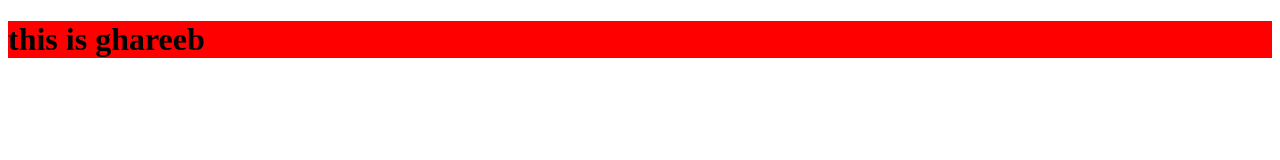
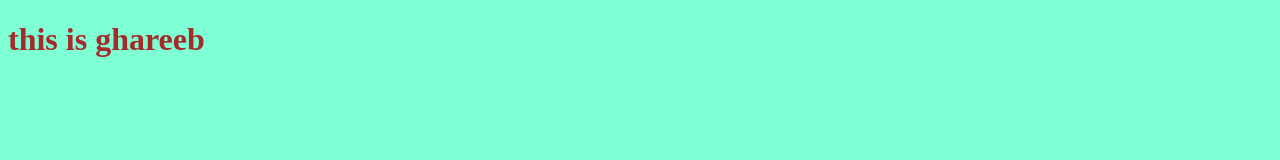
Before and after one commit to MedCom21/student-management, a plain HTML site: page index.html in a window 1280 px wide. Drawn offline with Linux system fonts and the light colour scheme.

Commit message:
changing background

```diff
--- a/style.css
+++ b/style.css
@@ -1,3 +1,7 @@
 h1{
-    background-color: red;
+ color: brown;
+
 }
+body{
+    background-color: aquamarine;
+}
```
